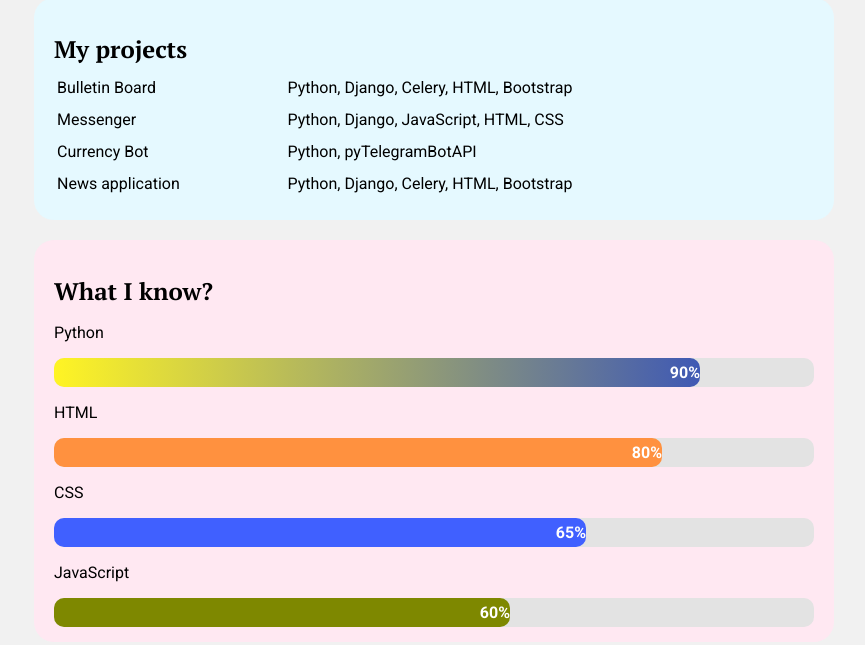
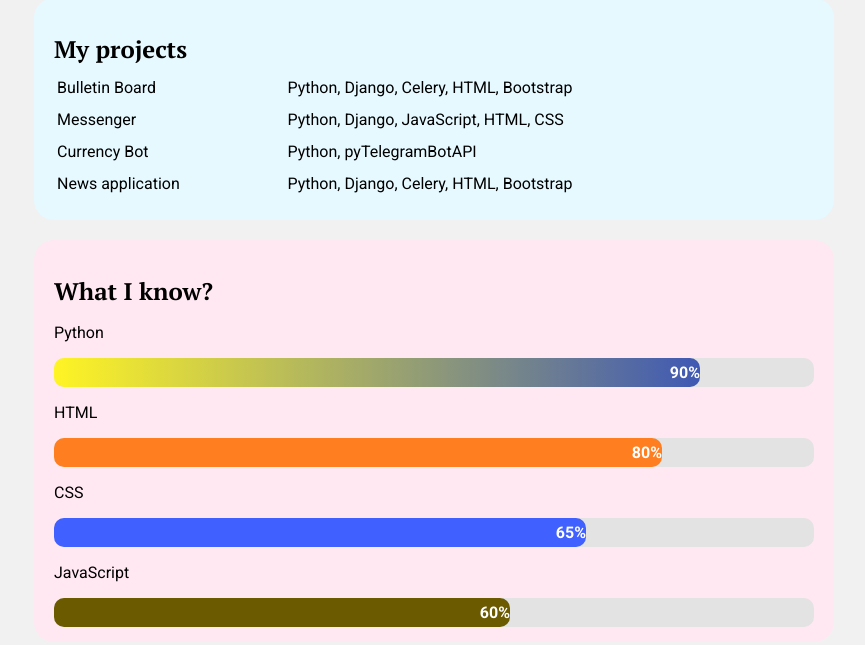
Before and after one commit to K1ngFish/CV, a plain HTML site: page index.html in a window 1280 px wide. Shown: the part 310-955 px from the top of the page, without its empty margins (206-1071 px from the left). Drawn offline with Linux system fonts and the light colour scheme.

Commit message:
Accessibility improvements v.2

```diff
--- a/styles.css
+++ b/styles.css
@@ -146,9 +146,9 @@ a:visited {
     border-radius: 10px;
 }
 
-.html {width: 80%; background-color: #ff913f;}
+.html {width: 80%; background-color: #ff7f20;}
 .css {width: 70%; background-color: #4060ff;}
-.js {width: 60%; background-color: rgb(126, 136, 0);}
+.js {width: 60%; background-color: rgb(108, 90, 0);}
 .python {
     width: 85%;
     background: linear-gradient(to right, #fff424, #3f59b4);
```
